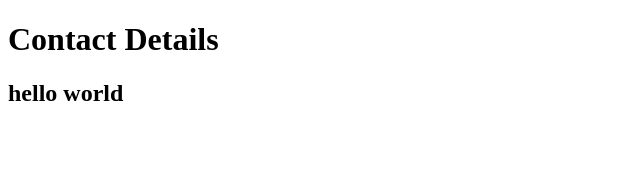
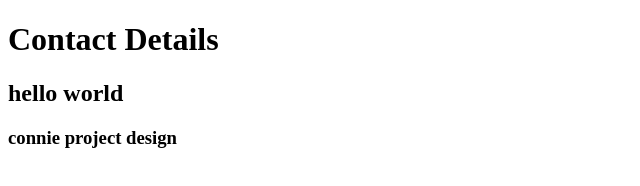
Before and after one commit to rrdineshkumar/Connietest, a plain HTML site: page index.html in a window 1280 px wide. Shown: the whole page, without its empty margins (0-640 px from the left). Drawn offline with Linux system fonts and the light colour scheme.

Commit message:
project design

```diff
--- a/index.html
+++ b/index.html
@@ -7,6 +7,7 @@
     <title>Dineshkumar Raju</title>
     <h1>Contact Details</h1>
     <h2>hello world</h2>
+    <h3>connie project design</h3>
 </head>
 <body>
 
```
